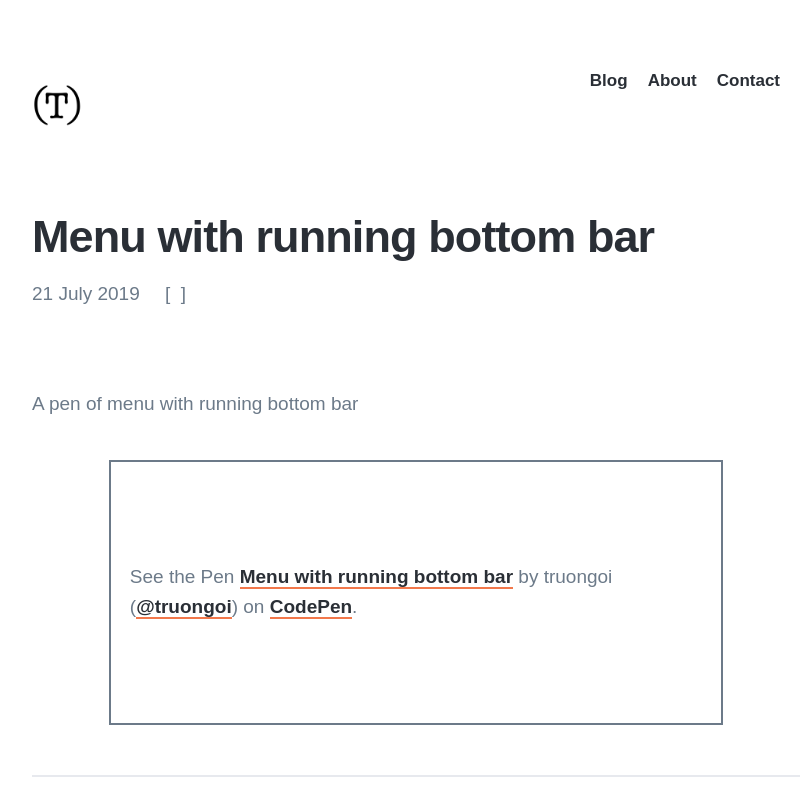
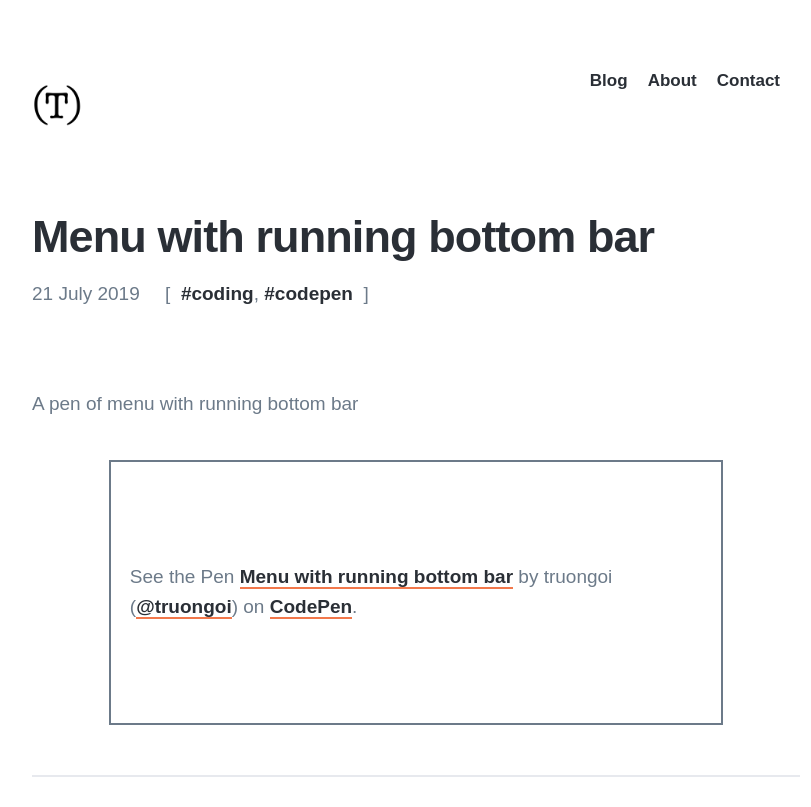
Before and after one commit to truongoi/truongnguyen.io, a Jekyll site: the page built from _posts/2019-07-21-menu-with-running-bottom-bar.md, in a window 1280 px wide. Shown: the top 807 px of the page, without its empty margins (224-1035 px from the left). Built offline with Jekyll 4.4.1, drawn with Linux system fonts in a browser that asks for light colours; nearby versions of some CDN libraries; some web fonts are replaced; a script that is not in the unit is left out; comment, search, counter and statistics services are not loaded; grey boxes are pictures that could not be loaded.

Commit message:
Update Blog “2019-07-21-menu-with-running-bottom-bar”

```diff
--- a/_posts/2019-07-21-menu-with-running-bottom-bar.md
+++ b/_posts/2019-07-21-menu-with-running-bottom-bar.md
@@ -1,8 +1,11 @@
 ---
 title: Menu with running bottom bar
 description: A pen of menu with running bottom bar
-date: '2019-07-21 13:52 +0700'
 featured_image: /images/posts/codepen.jpg
+tags:
+  - coding
+  - codepen
+date: 2019-07-21 13:52 +0700
 published: true
 comments: true
 ---
```
